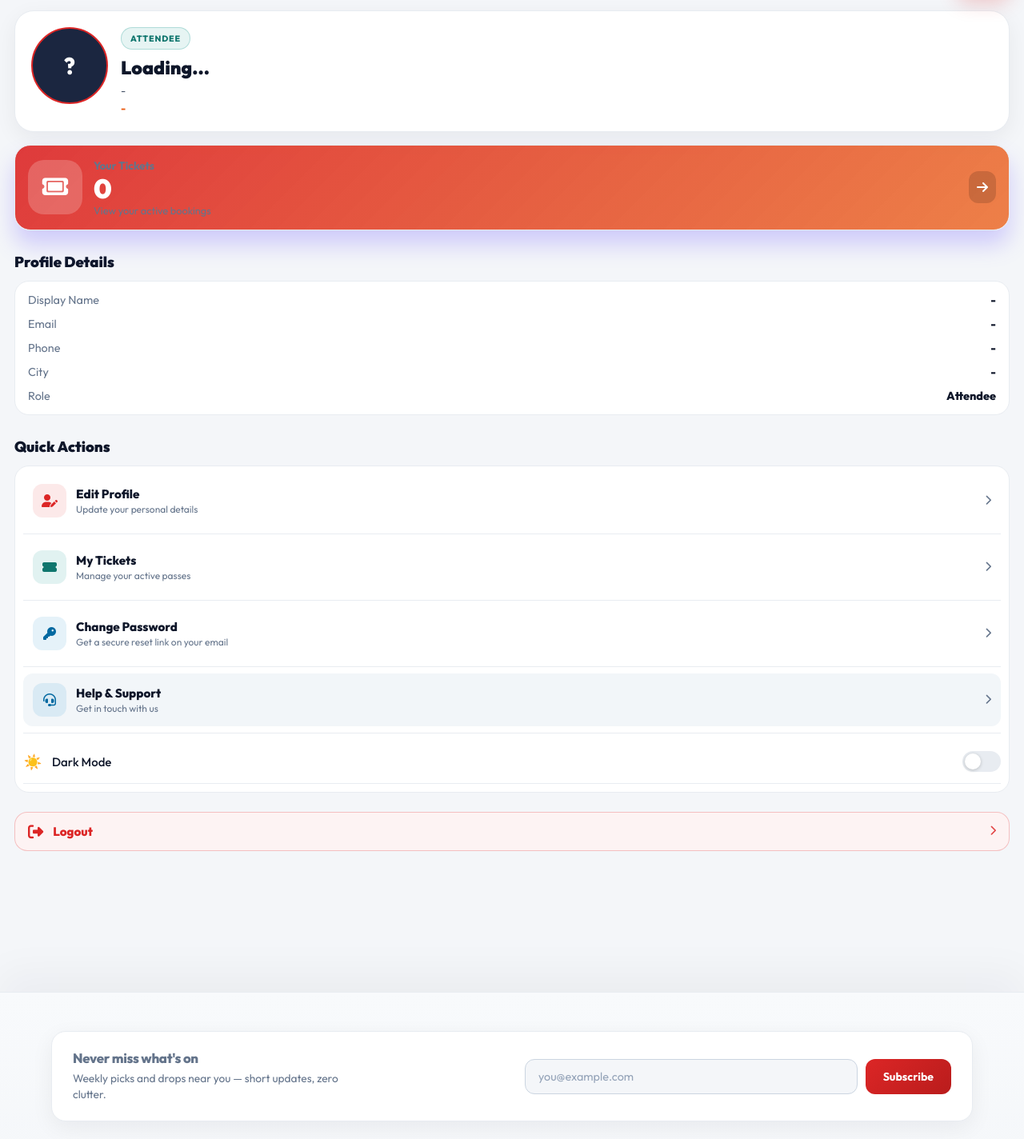
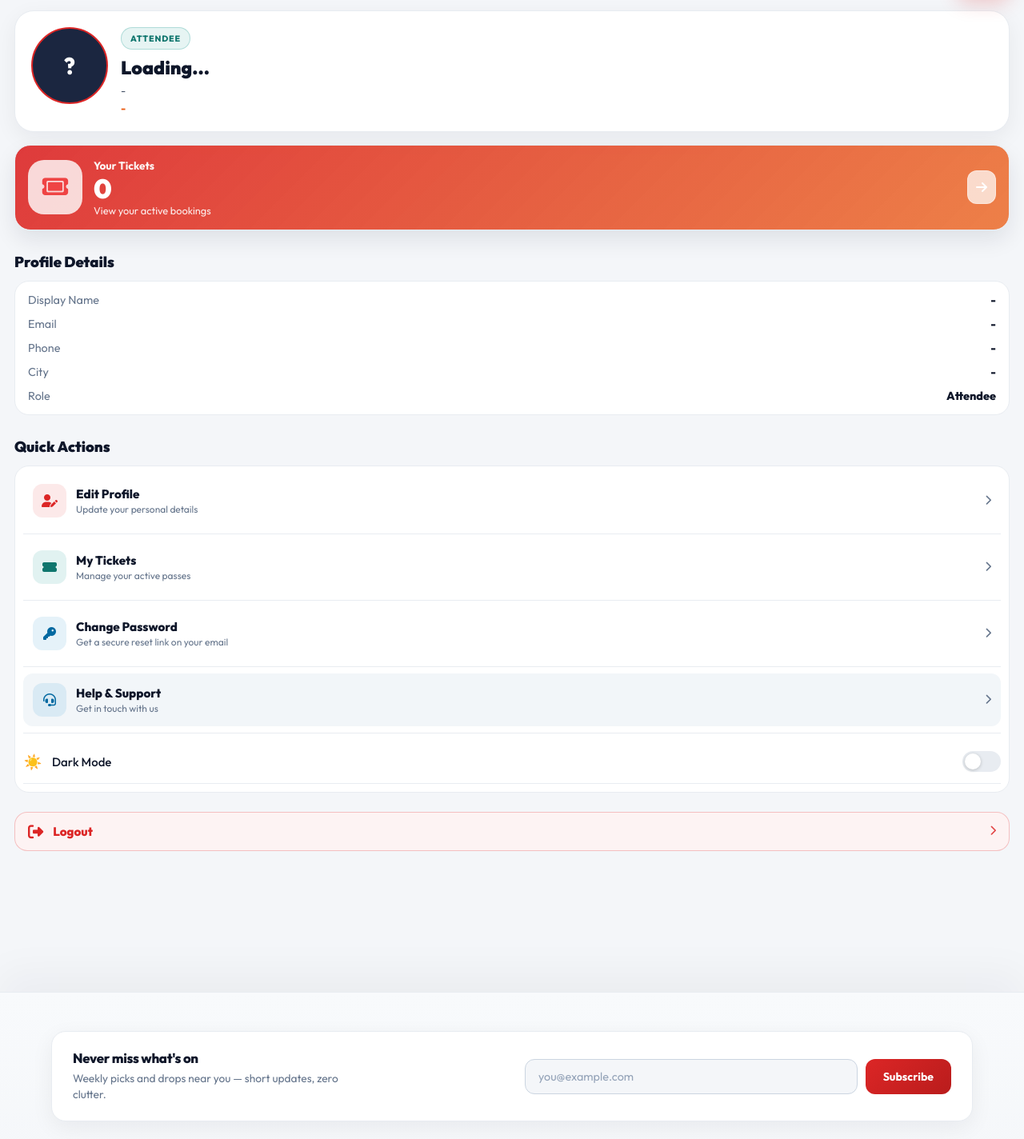
Before and after one commit to morvin2701/Evorra, a Flask app: page /profile in a window 1280 px wide. Shown: the part 149-1573 px from the top of the page at 80% size. Run offline with Flask 3, Linux system fonts and the light colour scheme; some libraries are stand-ins or nearby versions.

Commit message:
Refine profile spotlight contrast and prevent global muted-text overrides.
This restores readable light-mode ticket spotlight visuals while keeping shared theme consistency rules scoped to intended elements.

Co-authored-by: Cursor <cursoragent@cursor.com>

```diff
--- a/static/css/evorra-pages.css
+++ b/static/css/evorra-pages.css
@@ -1639,7 +1639,7 @@ body.theme-showmates .notification-tile.unread {
 }
 
 :is(html[data-theme], body[data-theme], body.theme-showmates[data-theme]) :is(
-    p, .scan-sub, .shared-sub, .empty-desc, .shared-empty-text, .ticket-foot-left, .scan-recent-meta
+    .scan-sub, .shared-sub, .empty-desc, .shared-empty-text, .ticket-foot-left, .scan-recent-meta
 ) {
     color: var(--ev-muted-lock);
 }
--- a/templates/profile.html
+++ b/templates/profile.html
@@ -37,18 +37,32 @@
         align-items: center;
     }
     .spotlight-link { text-decoration: none; margin-top: 16px; display: block; }
+    .profile-shell {
+        --spot-bg: linear-gradient(135deg, rgba(96,83,255,0.4), rgba(13,178,235,0.28));
+        --spot-border: rgba(255,255,255,0.14);
+        --spot-text: #fff;
+        --spot-sub: rgba(255,255,255,0.92);
+        --spot-msg: rgba(255,255,255,0.9);
+        --spot-icon-bg: rgba(255,255,255,0.2);
+        --spot-arrow-bg: rgba(0,0,0,0.15);
+        --spot-shadow: 0 14px 30px rgba(15,23,42,0.14);
+        --spot-icon-color: #ffffff;
+        --spot-arrow-color: #ffffff;
+        --spot-arrow-border: rgba(255,255,255,0.28);
+    }
     .spotlight-card {
         border-radius: 20px; padding: 16px;
         display: grid; grid-template-columns: 68px 1fr auto; gap: 14px; align-items: center;
-        border: 1px solid rgba(255,255,255,0.14);
-        background: linear-gradient(135deg, rgba(96,83,255,0.4), rgba(13,178,235,0.28));
-        color: #fff;
+        border: 1px solid var(--spot-border);
+        background: var(--spot-bg);
+        color: var(--spot-text);
+        box-shadow: var(--spot-shadow);
     }
-    .spot-icon { width: 68px; height: 68px; background: rgba(255,255,255,0.2); border-radius: 20px; display: flex; align-items: center; justify-content: center; font-size: 1.8rem; }
-    .spot-sub { font-size: 0.85rem; font-weight: 700; }
+    .spot-icon { width: 68px; height: 68px; background: var(--spot-icon-bg); border-radius: 20px; display: flex; align-items: center; justify-content: center; font-size: 1.8rem; color: var(--spot-icon-color); }
+    .spot-sub { font-size: 0.85rem; font-weight: 700; color: var(--spot-sub) !important; }
     .spot-count { font-size: 2.1rem; font-weight: 900; margin: 3px 0; line-height: 1; }
-    .spot-msg { font-size: 0.8rem; color: rgba(255,255,255,0.9); }
-    .spot-arrow { padding: 10px; background: rgba(0,0,0,0.15); border-radius: 12px; }
+    .spot-msg { font-size: 0.8rem; color: var(--spot-msg) !important; }
+    .spot-arrow { padding: 10px; background: var(--spot-arrow-bg); border-radius: 12px; color: var(--spot-arrow-color); border: 1px solid var(--spot-arrow-border); }
     .details-card, .actions-card {
         border-radius: 18px; border: 1px solid rgba(255,255,255,0.12);
         background: linear-gradient(145deg, rgba(255,255,255,0.08), rgba(255,255,255,0.03));
@@ -93,6 +107,34 @@
         .profile-hero { grid-template-columns: 78px 1fr; padding: 16px; }
         .profile-avatar { width: 78px; height: 78px; }
         .profile-name { font-size: 1.2rem; }
+    }
+
+    /* Theme-specific spotlight tuning */
+    :is(html[data-theme="light"], body[data-theme="light"], body.theme-showmates[data-theme="light"]) .profile-shell {
+        --spot-bg: linear-gradient(135deg, #fecaca 0%, #fdba74 52%, #fb923c 100%);
+        --spot-border: rgba(251, 113, 133, 0.24);
+        --spot-text: #ffffff;
+        --spot-sub: rgba(255, 255, 255, 0.95);
+        --spot-msg: rgba(255, 255, 255, 0.9);
+        --spot-icon-bg: rgba(255,255,255,0.8);
+        --spot-arrow-bg: rgba(255,255,255,0.72);
+        --spot-icon-color: #ef4444;
+        --spot-arrow-color: #ffffff;
+        --spot-arrow-border: rgba(255,255,255,0.35);
+        --spot-shadow: 0 12px 28px rgba(15,23,42,0.09);
+    }
+    :is(html[data-theme="dark"], body[data-theme="dark"], body.theme-showmates[data-theme="dark"]) .profile-shell {
+        --spot-bg: linear-gradient(135deg, rgba(96,83,255,0.42), rgba(13,178,235,0.3));
+        --spot-border: rgba(148,163,184,0.3);
+        --spot-text: #f8fafc;
+        --spot-sub: rgba(241,245,249,0.9);
+        --spot-msg: rgba(226,232,240,0.86);
+        --spot-icon-bg: rgba(255,255,255,0.18);
+        --spot-arrow-bg: rgba(2,6,23,0.26);
+        --spot-icon-color: #f8fafc;
+        --spot-arrow-color: #f8fafc;
+        --spot-arrow-border: rgba(148,163,184,0.3);
+        --spot-shadow: 0 16px 34px rgba(0,0,0,0.3);
     }
 </style>
 {% endblock %}
```
